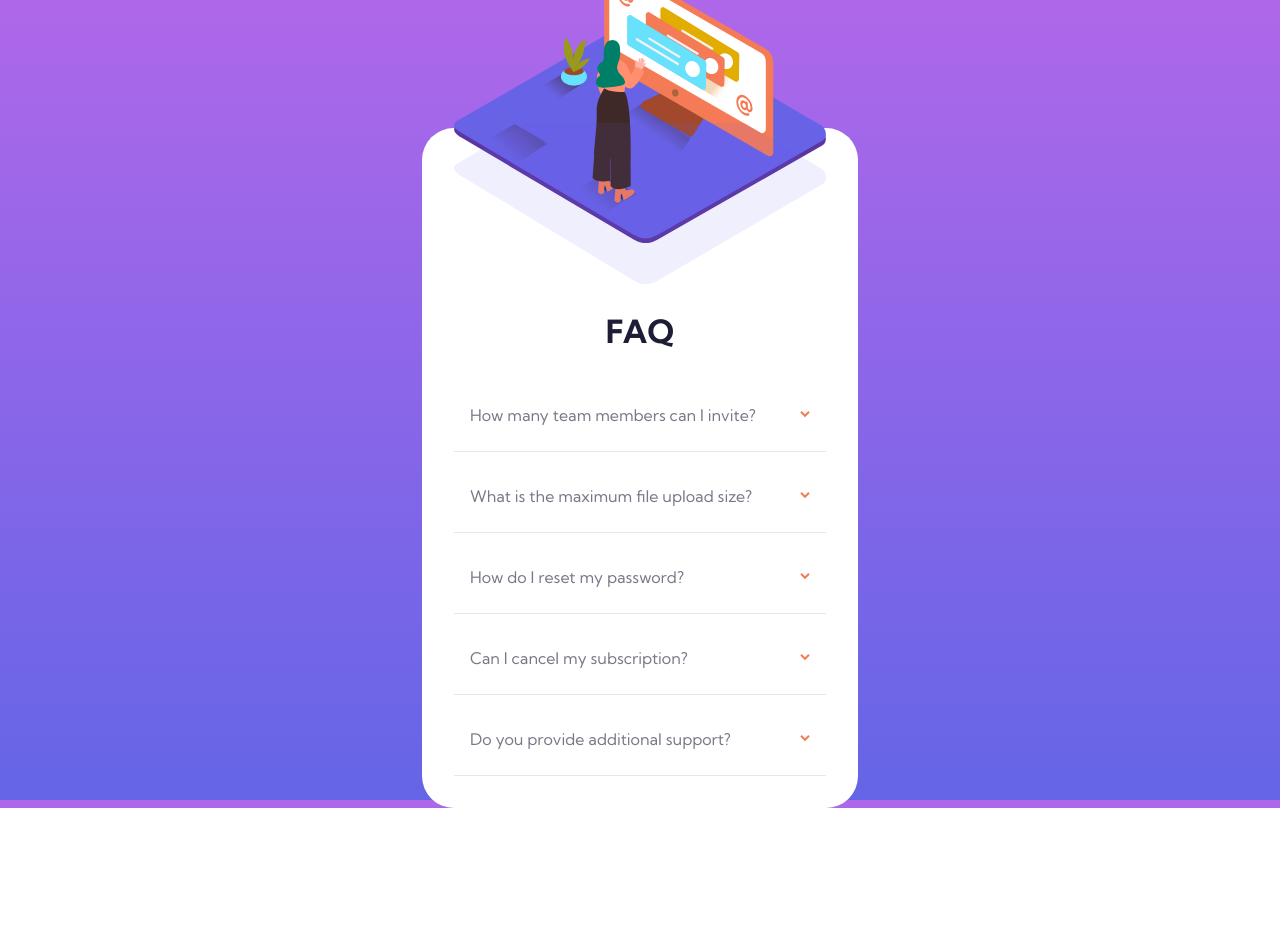
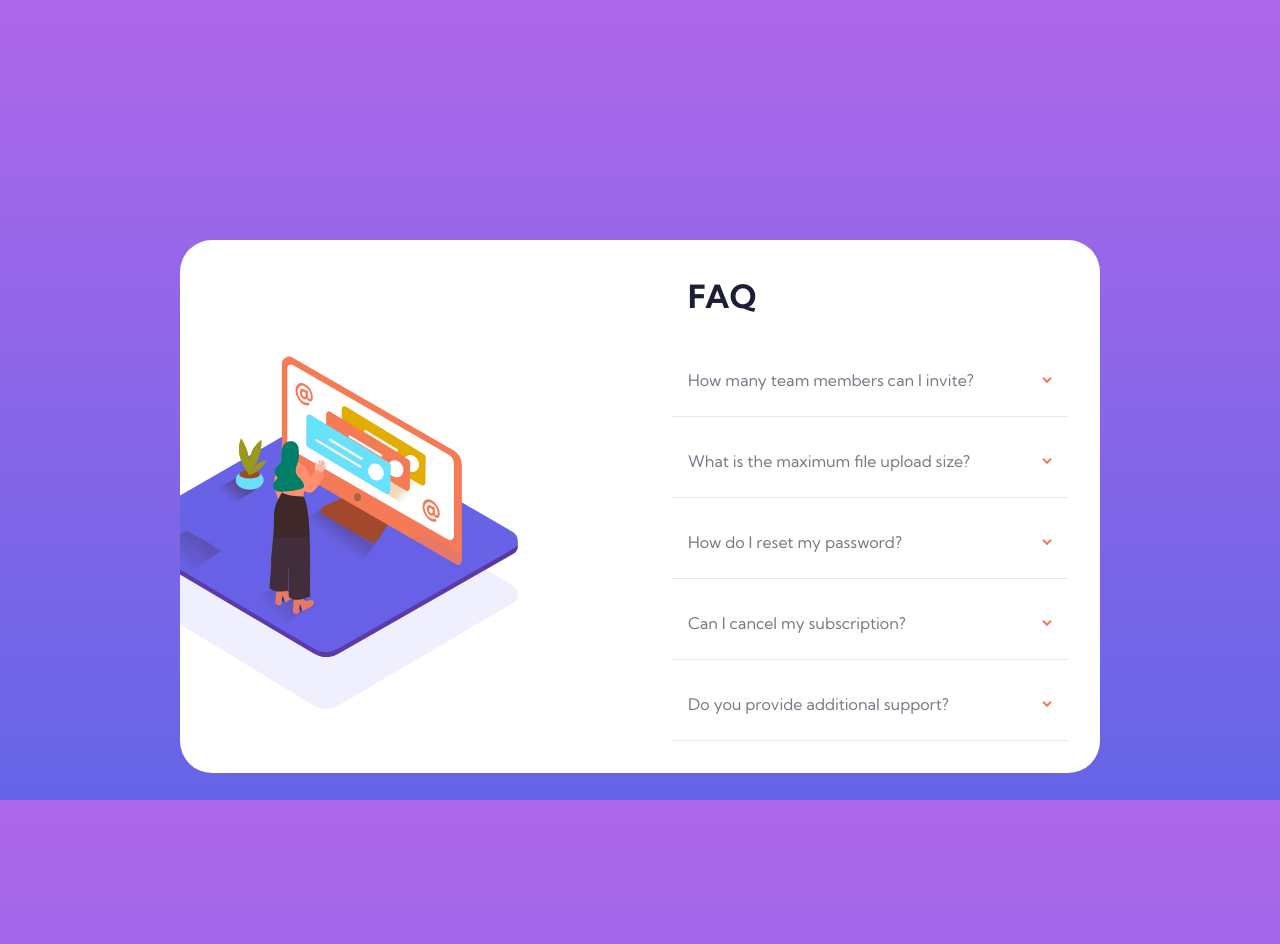
Before and after one commit to javelwill/fem-faq-accordion-card, a plain HTML site: page index.html in a window 1280 px wide. Before the commit the page ends 808 px from the top, so only its background shows below. Drawn offline with Linux system fonts and the light colour scheme.

Commit message:
implement mobile responsiveness

```diff
--- a/style.css
+++ b/style.css
@@ -78,12 +78,13 @@ body {
   font-size: var(--fs-normal);
   font-family: var(--ff-normal);
   background: linear-gradient(to bottom, var(--soft-violet), var(--soft-blue));
+  margin-top: 15em;
 
-  display: grid;
-  place-content: safe center;
+  /* display: grid;
+  place-content: safe center; */
 }
 
-main {}
+
 
 .faqs-container {
   background: white;
@@ -175,3 +176,33 @@ li.active .question::after {
 li.active .answer {
   display: unset
 }
+
+@media screen and (min-width: 900px) {
+  .faqs-container {
+    max-width: 920px;
+    grid-template-columns: 1fr 1fr;
+    align-items: center;
+    overflow: hidden;
+  }
+
+  picture {
+    margin-top: unset;
+    position: relative;
+    transform: translateX(-90px);
+  }
+
+  picture::after {
+    position: absolute;
+    content: '';
+    width: 100%;
+    height: 100%;
+    background: url('images/bg-pattern-mobile.svg') no-repeat;
+    background-size: contain;
+    transform: translateY(-120px);
+  }
+
+  h1 {
+    text-align: left;
+    margin-left: 0.5em;
+  }
+}
```
